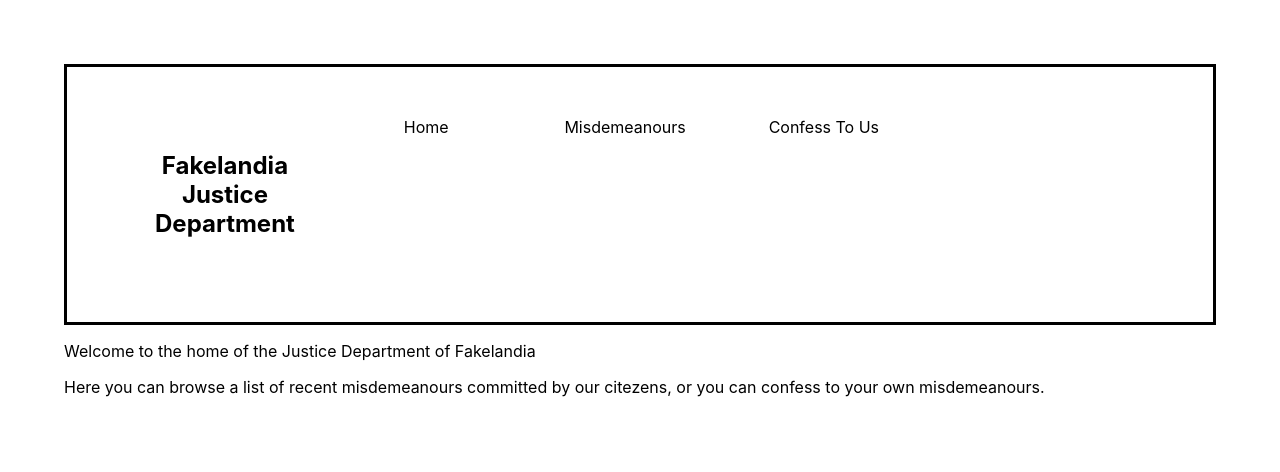
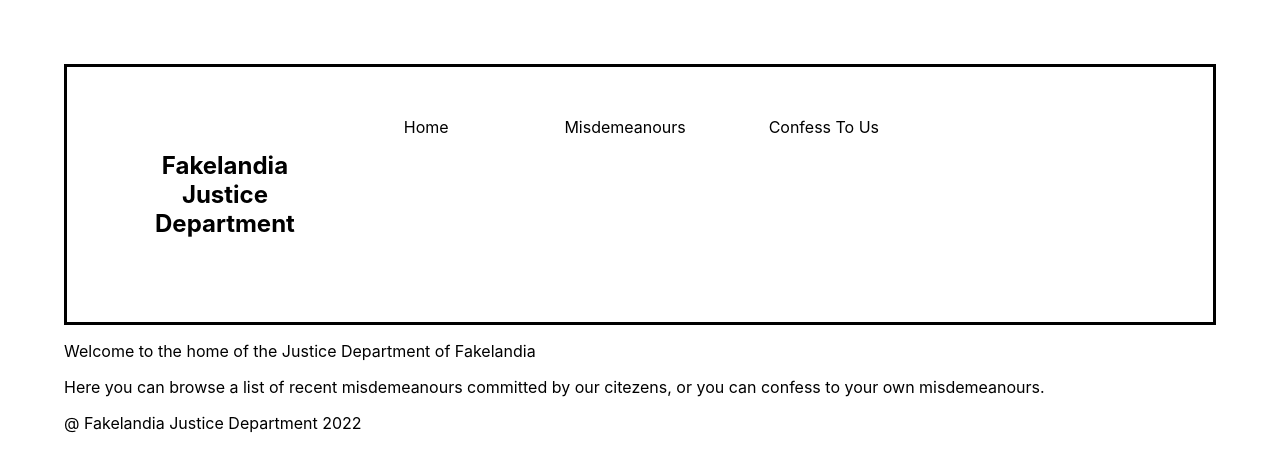
Before and after one commit to CenkSelim/fakelandia, a React (Create React App) app: page / in a window 1280 px wide. Shown: the top 472 px of the page. Built offline with nearby package versions, Linux system fonts and the light colour scheme.

Commit message:
Footer added

```diff
--- /dev/null
+++ b/src/components/footer/footer.css
@@ -0,0 +1,6 @@
+.footer {
+    position:relative;
+    left:0;
+    bottom:0;
+    right:0;
+}
--- /dev/null
+++ b/src/components/footer/footer.tsx
@@ -0,0 +1,10 @@
+import "./footer.css";
+
+const Footer : React.FC = () => {
+	return (
+    <footer className='footer'>
+		<p>@ Fakelandia Justice Department 2022</p>
+	</footer>)
+}
+
+export default Footer;
--- a/src/components/layouts/main_layout.tsx
+++ b/src/components/layouts/main_layout.tsx
@@ -1,4 +1,5 @@
 import { Outlet } from "react-router-dom";
+import Footer from "../footer/footer";
 import Header from "../header/header";
 
 const MainLayout : React.FC = () =>
@@ -7,6 +8,7 @@ const MainLayout : React.FC = () =>
         <main>
             <Outlet/>
         </main>
+        <Footer/>
     </>
 
 export default MainLayout;
```
Also changed, not shown: 1 other file (tests, documents, lock files or other folders).
